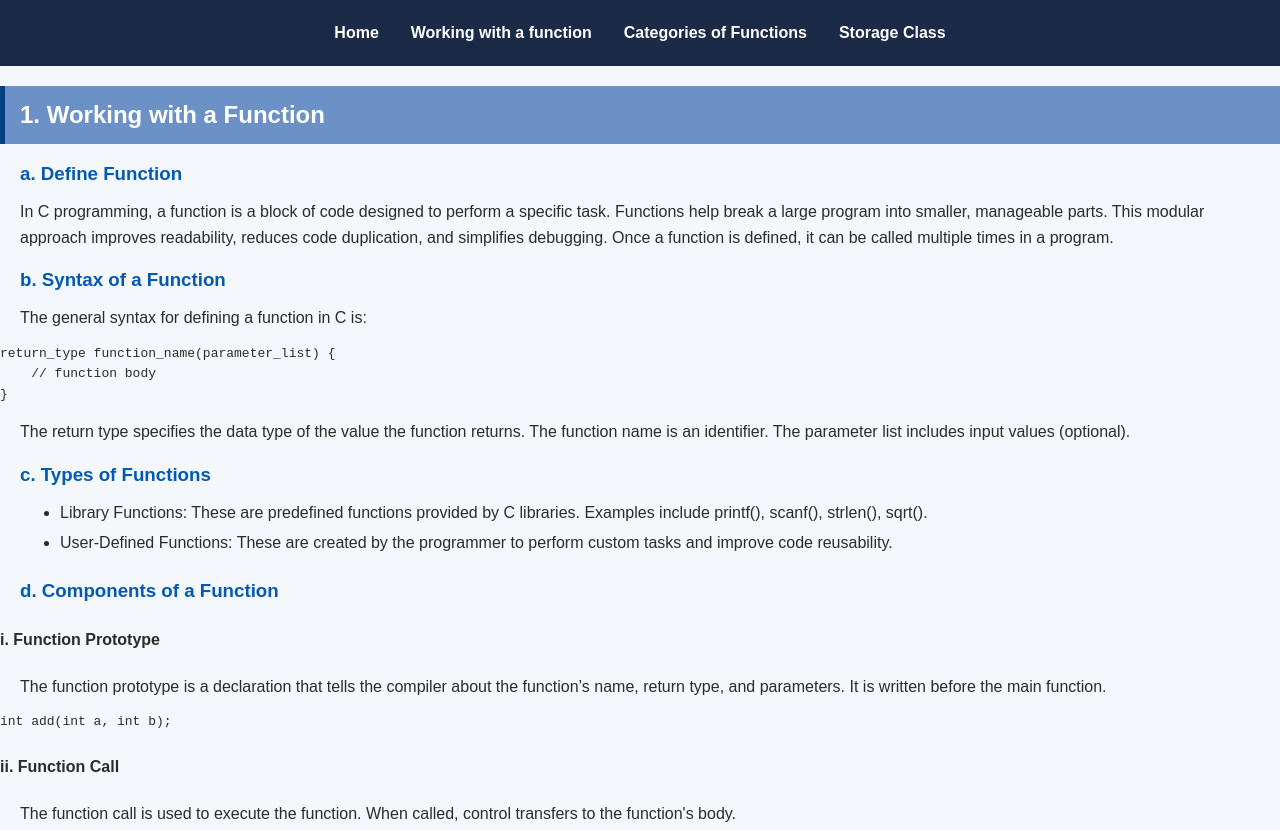
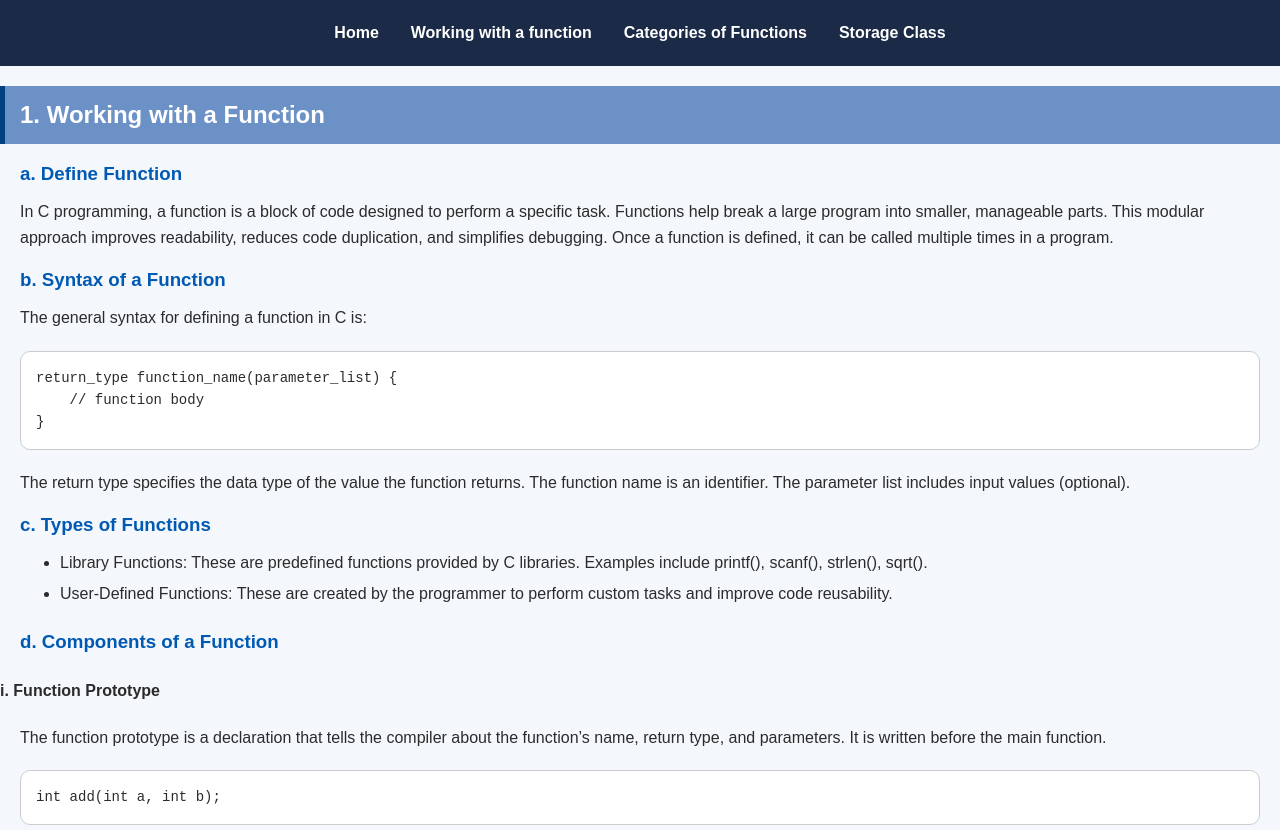
Before and after one commit to Palpasa08/Grade-12-Syllabus, a plain HTML site: page chap4.html in a window 1280 px wide. Shown: the top 830 px of the page. Drawn offline with Linux system fonts and the light colour scheme.

Commit message:
Update chap4.css

```diff
--- a/chap4.css
+++ b/chap4.css
@@ -68,3 +68,13 @@ h3 {
   margin: 15px 20px 5px;
   color: #0059b3;
 }
+pre {
+  background-color: #ffffff;
+  padding: 15px;
+  margin: 20px;
+  border-radius: 10px;
+  border: 1px solid #ccc;
+  overflow-x: auto;
+  font-family: 'Courier New', monospace;
+  font-size: 14px;
+}
```
